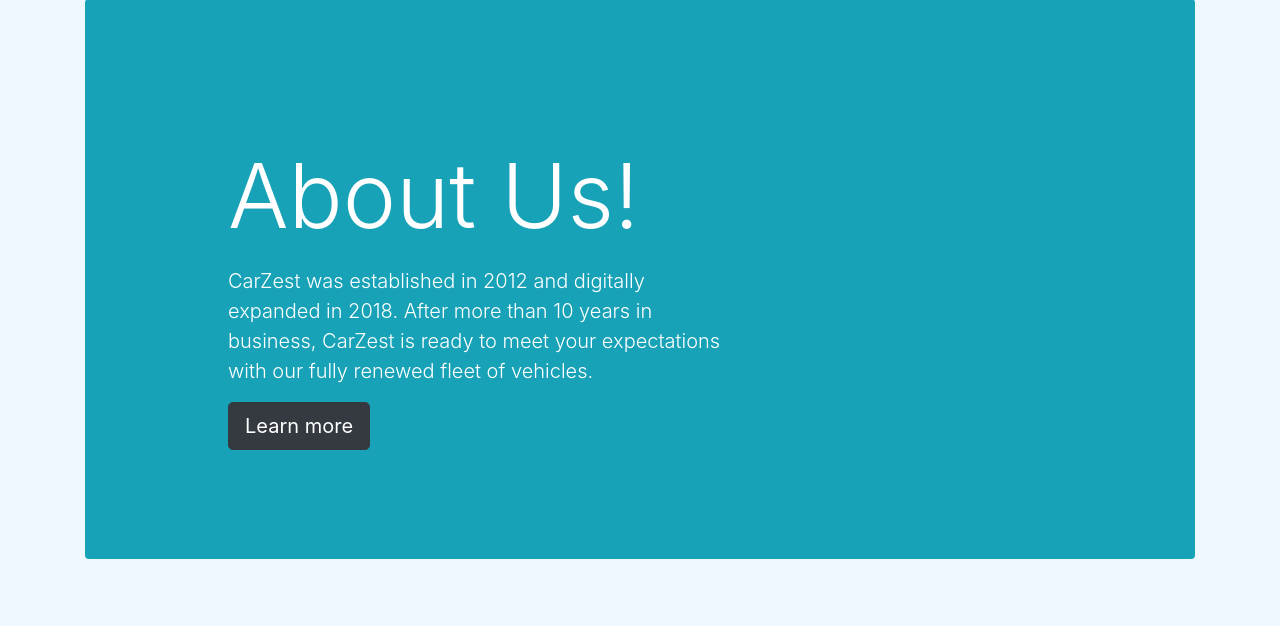
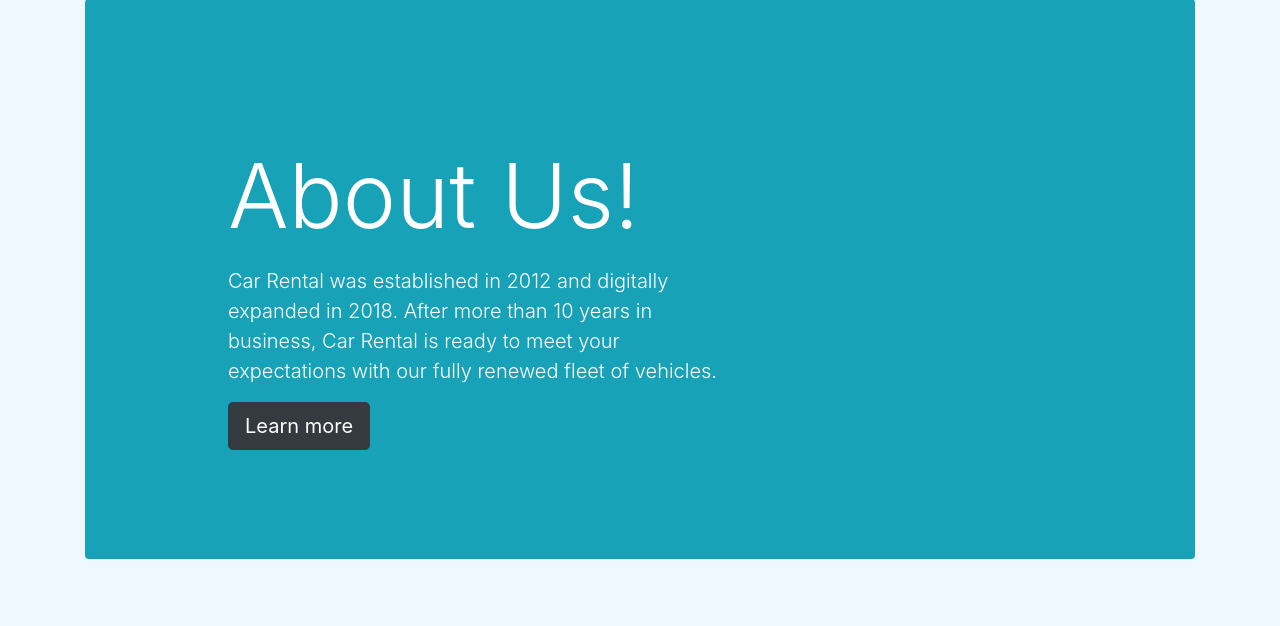
Before and after one commit to zeynepsevvalsener/se3355-final-car-rental, a Django app: page /tr/about/ in a window 1280 px wide. Shown: the part 73-699 px from the top of the page. Run offline with Django 4.2, Linux system fonts and the light colour scheme.

Commit message:
Update about.html

```diff
--- a/templates/about.html
+++ b/templates/about.html
@@ -11,7 +11,7 @@
     <div class="col-md-6 px-0" style="margin:95px">
         <h1 class="display-4" style="font-size:90px">{% trans "About Us!" %}</h1>
         <p class="lead my-3">
-            {% trans "CarZest was established in 2012 and digitally expanded in 2018. After more than 10 years in business, CarZest is ready to meet your expectations with our fully renewed fleet of vehicles." %}
+            {% trans "Car Rental was established in 2012 and digitally expanded in 2018. After more than 10 years in business, Car Rental is ready to meet your expectations with our fully renewed fleet of vehicles." %}
         </p>
         <a class="btn btn-dark btn-lg" href="#why-choose-us" role="button">{% trans "Learn more" %}</a>
     </div>
@@ -43,7 +43,7 @@
 
 
         <div class="col-xl-4 text-center">
-            <img src="{% static 'car-wash.png' %}" alt="{% trans 'Hygienic' %}" width="300" height="300" class="rounded shadow" style="margin: 0 auto;">
+            <img src="{% static 'car-wash.jpg' %}" alt="{% trans 'Hygienic' %}" width="300" height="300" class="rounded shadow" style="margin: 0 auto;">
             <h2 class="hd my-2">{% trans "Hygienic" %}</h2>
             <p style="font-size:20px;">
                 {% trans "Your comfort is our priority! All the vehicles are well-maintained and hygienic." %}
```
